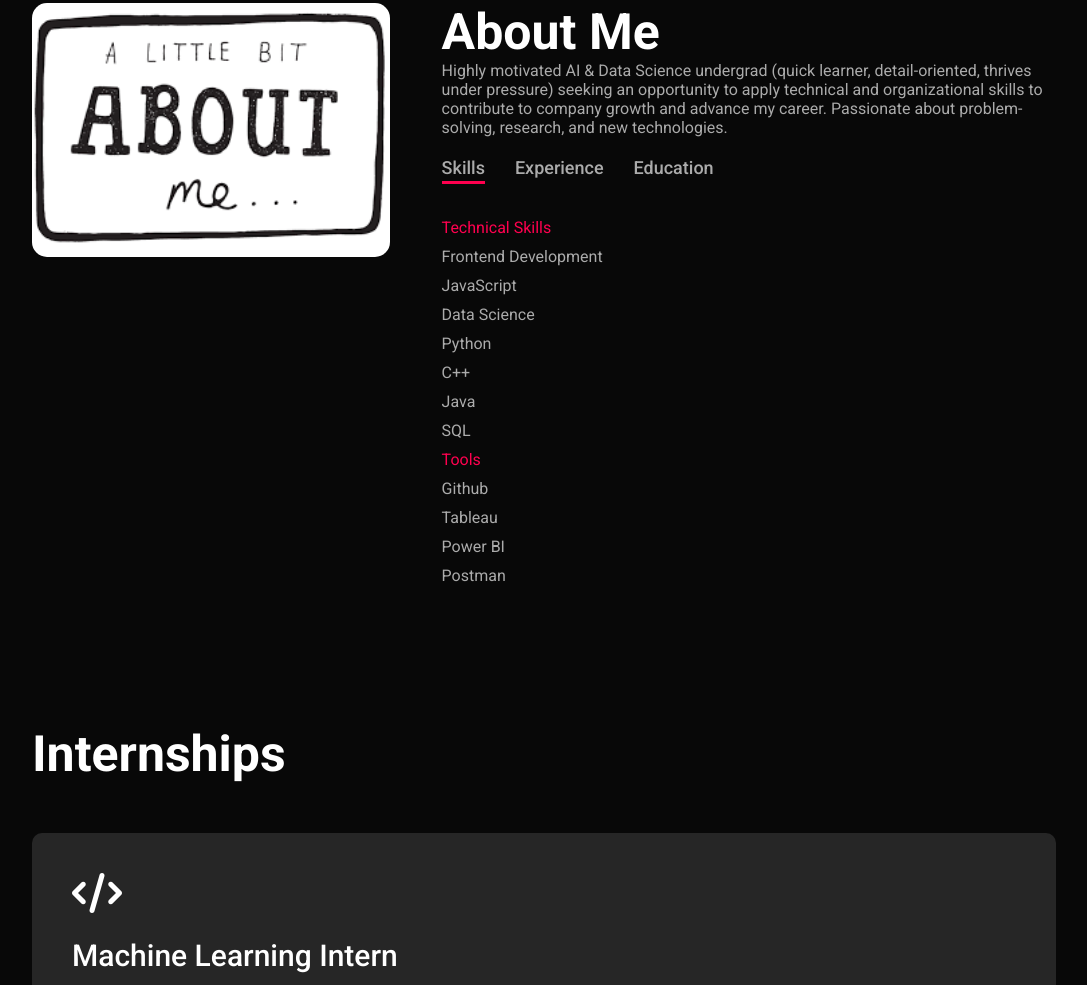
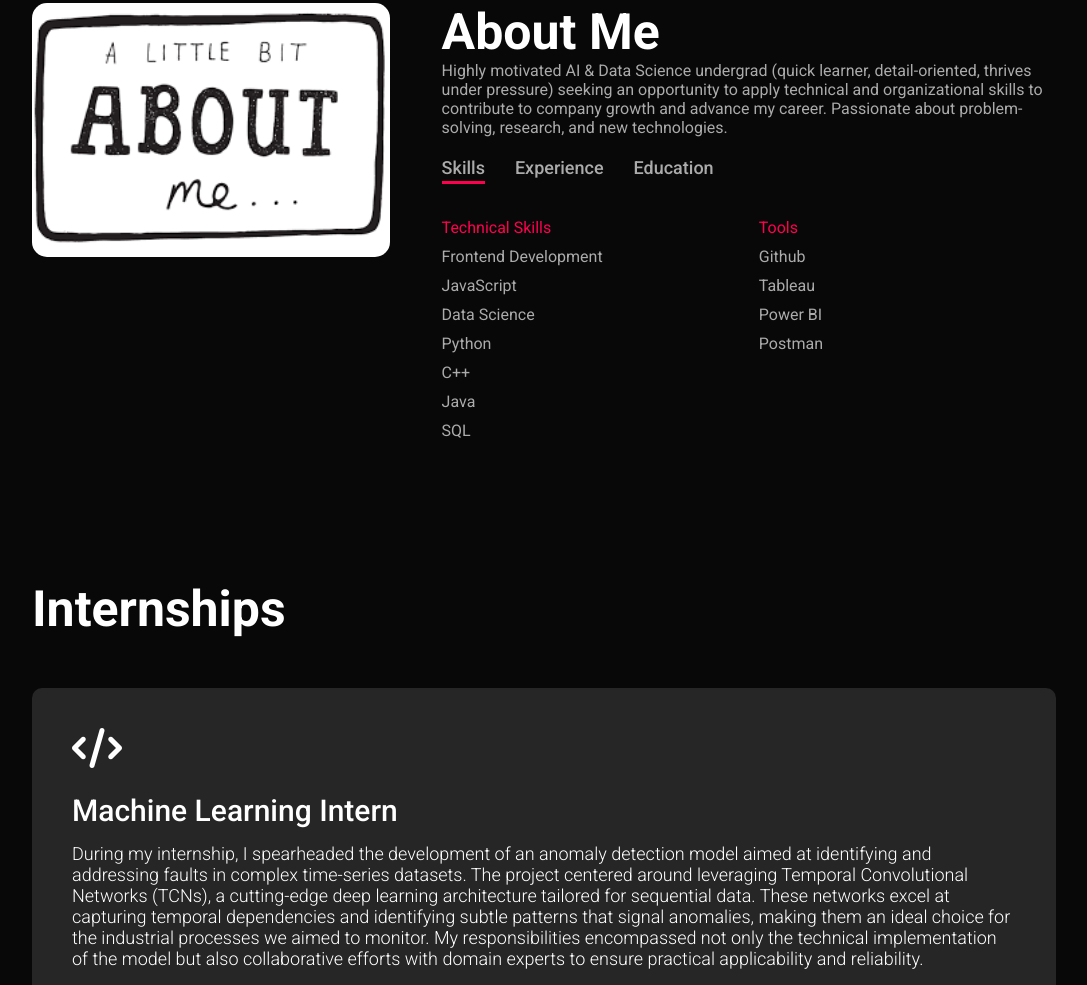
Before and after one commit to Nihar-Walawalkar/portfolio, a plain HTML site: page index.html in a window 1280 px wide. Shown: the part 727-1712 px from the top of the page, without its empty margins (96-1183 px from the left). Drawn offline with Linux system fonts and the light colour scheme.

Commit message:
Update style.css

```diff
--- a/style.css
+++ b/style.css
@@ -319,13 +319,15 @@ form .btn2 {
   border-radius: 10px;
   position: relative;
   overflow: hidden;
+  height: 350px;
 }
 
 .work-list .work img {
-  width: 100%;
+  width: auto;
+  height: 100%;
   border-radius: 10px;
   display: block;
-  transition: transform 0.5s;
+  transition: transform 0.3s;
 }
 
 .layer {
@@ -381,3 +383,17 @@ form .btn2 {
   display: block;
   font-size: 18px;
 }
+
+.skills-container {
+  display: flex;
+  justify-content: space-between;
+}
+
+.skills-column {
+  flex: 1; /* Allows the columns to take equal space */
+  margin-right: 20px; /* Adds space between the columns */
+}
+
+.skills-column:last-child {
+  margin-right: 0; /* Removes margin from the last column */
+}
```
